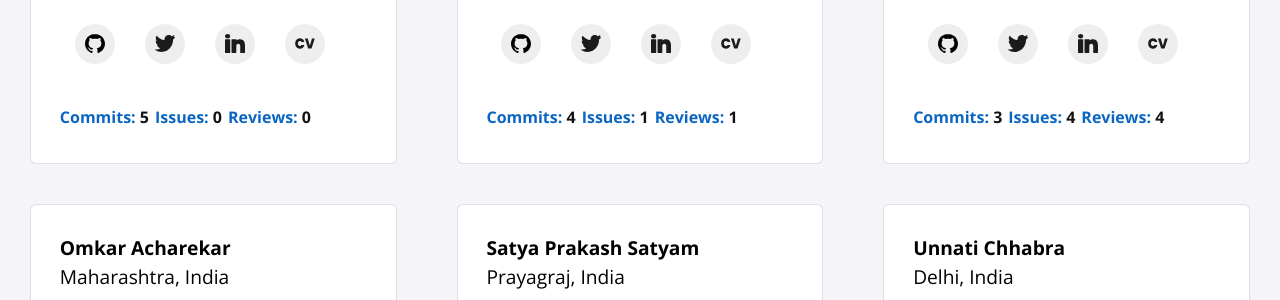
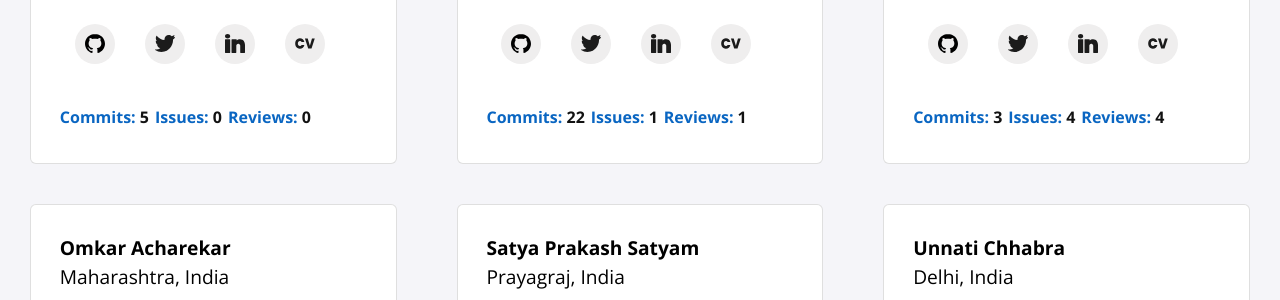
Before and after one commit to MLH-Fellowship/pod-22.P3.1-portfolio, a Jekyll site: the page built from index.html, in a window 1280 px wide and 900 px high, scrolled down 2248 px. Shown: the part 154-454 px from the top of the window. Built offline with Jekyll 4.4.1, drawn with Linux system fonts in a browser that asks for light colours; nearby versions of some CDN libraries.

Commit message:
Commit from GitHub Actions (Contribution Count)

```diff
--- a/_data/fellows.yml
+++ b/_data/fellows.yml
@@ -128,7 +128,7 @@
     resume: "https://drive.google.com/file/d/1hRxbio1SOFwbSlSV6As5ExCK6WW8clw5/view?usp=sharing"
     location: "Assam, India"
     page-name: "Jyotimoy"
-    commits: 4
+    commits: 22
     issues: 1
     reviews: 1
   -
```
